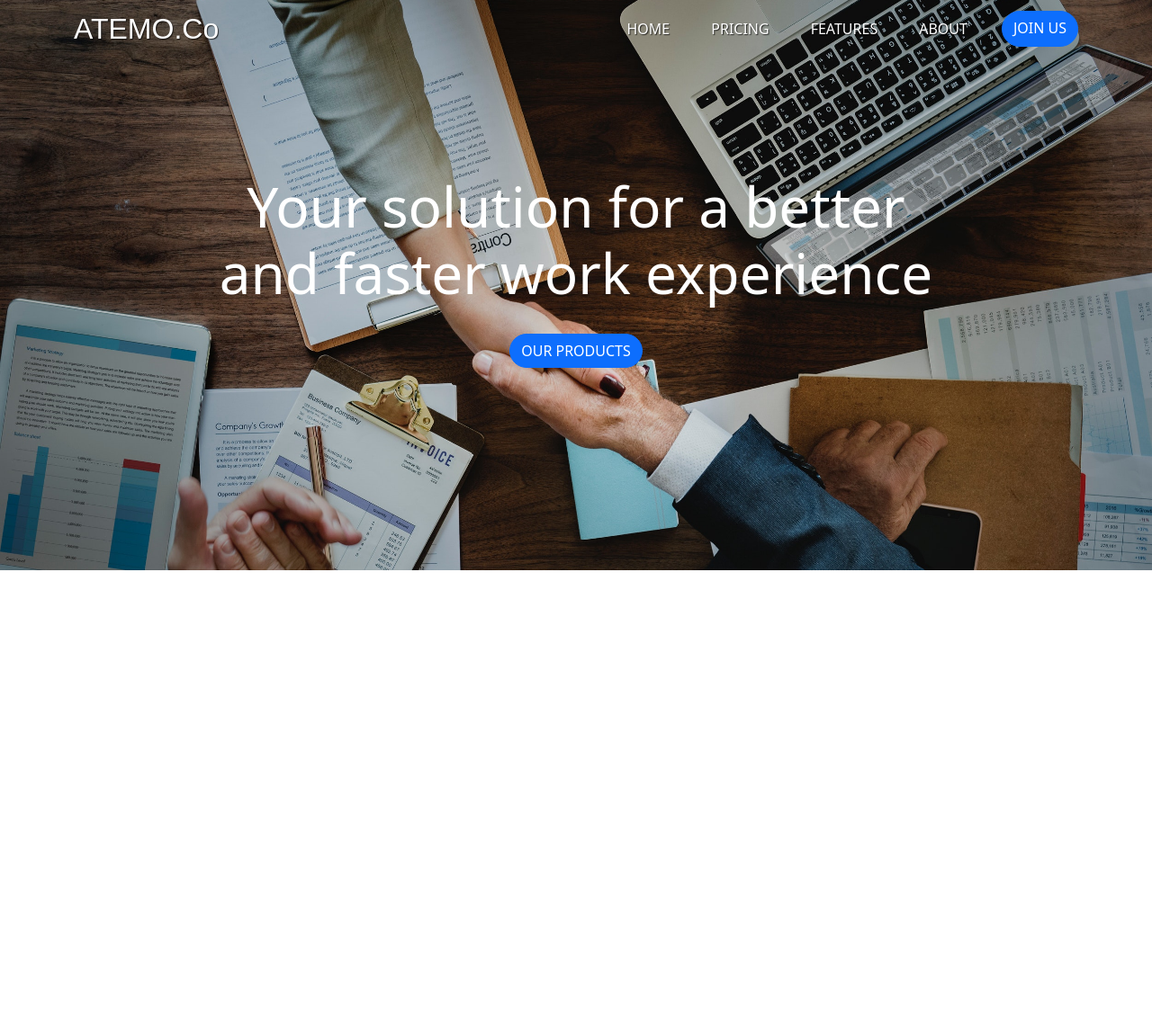
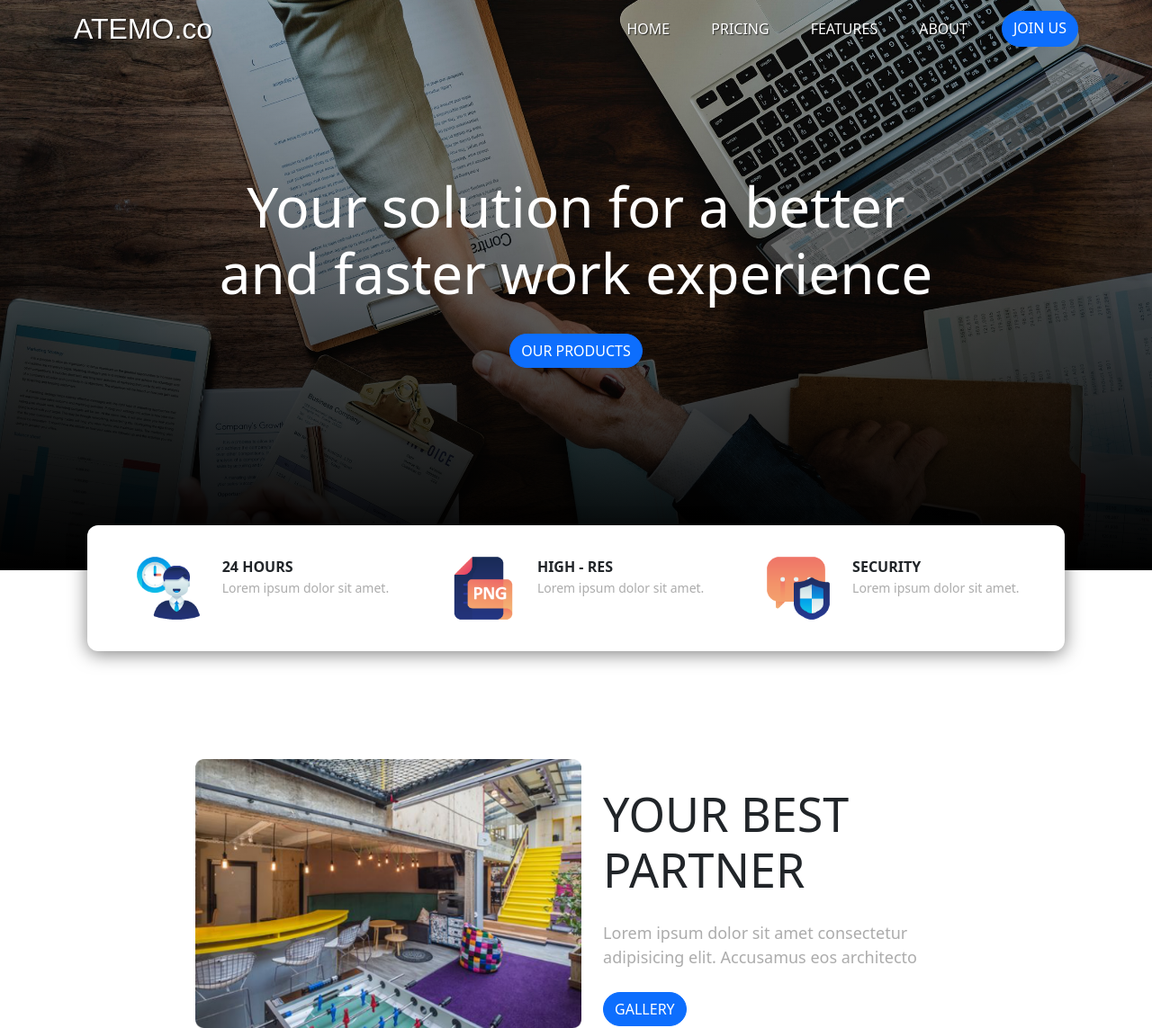
Before and after one commit to AgriAdhiatma24/landing-page, a website: page index.html in a window 1280 px wide. Shown: the part 5-1148 px from the top of the page at 90% size. Before the commit the page ends 800 px from the top, so only its background shows below. Drawn offline with nearby package versions, Linux system fonts and the light colour scheme; a web font is replaced by a local one.

Commit message:
add benefit and extra services

```diff
--- a/css/style.css
+++ b/css/style.css
@@ -1,4 +1,9 @@
 /* Navbar */
+
+.navbar {
+  position: relative;
+  z-index: 1;
+}
 
 .navbar-brand {
   font-family: "Viga", sans-serif;
@@ -17,6 +22,23 @@
   background-size: cover;
   height: 540px;
   text-align: center;
+  position: relative;
+}
+
+.jumbotron .container {
+  position: relative;
+  z-index: 1;
+}
+
+.jumbotron::after {
+  content: "";
+  display: block;
+  width: 100%;
+  height: 100%;
+  background-image: linear-gradient(to top, rgba(0, 0, 0, 1), rgba(0, 0, 0, 0));
+  position: absolute;
+  bottom: 0;
+  left: 0;
 }
 
 .jumbotron .container .display-4 {
@@ -30,8 +52,63 @@
 
 .jumbotron .container span {
   font-weight: 500;
+}
 
+/* Panel Info */
+.panel-info {
+  box-shadow: 0 3px 20px rgba(0, 0, 0, 0.5);
+  border-radius: 12px;
+  margin-top: -50px;
+  padding: 30px;
+  background-color: white;
+  position: relative;
+  z-index: 1;
 }
+
+.panel-info img {
+  width: 80px;
+  height: 80px;
+  margin-right: 20px;
+  margin-left: 20px;
+}
+
+.panel-info h4 {
+  font-size: 16px;
+  text-transform: uppercase;
+  font-weight: bold;
+  margin-top: 7px;
+}
+
+.panel-info p {
+  font-size: 14px;
+  color: #acacac;
+  margin-top: -5px;
+  font-weight: 200px;
+}
+
+/* Working Space */
+.workingspace {
+  margin-top: 120px;
+  text-align: center;
+}
+
+.workingspace h3{
+    font-size: 52px;
+    font-weight: 200;
+    text-transform: uppercase;
+    margin-top: 30px;
+}
+
+.workingspace h3 span {
+    font-weight:500 ;
+}
+
+.workingspace p {
+    font-size: 18px;
+    color: #acacac;
+    margin : 25px 0;
+}
+
 
 /* Media Queries */
 /* DESKTOP */
@@ -61,7 +138,15 @@
     height: 640px;
   }
 
-  .jumbotron .container .display-4{
+  .jumbotron .container .display-4 {
     font-size: 62px;
   }
+/*
+  .workingspace img {
+    margin-left: 250px;
+  } */
+
+  .workingspace {
+    text-align: left;
+  }
 }
--- a/index.html
+++ b/index.html
@@ -27,7 +27,7 @@
     <!-- Navbar Start -->
     <nav class="navbar navbar-expand-lg">
       <div class="container">
-        <a class="navbar-brand" href="#">ATEMO.Co</a>
+        <a class="navbar-brand" href="#">ATEMO.co</a>
         <button
           class="navbar-toggler"
           type="button"
@@ -65,6 +65,56 @@
     </div>
     <!-- Jumbotron End -->
 
+    <!-- Container Start -->
+    <!-- Panel Start-->
+    <div class="row justify-content-center">
+      <div class="col-10 panel-info">
+        <div class="row">
+          <div class="col-lg-4">
+            <img src="img/employee.png" alt="Employee" class="float-start" />
+            <h4>24 Hours</h4>
+            <p>Lorem ipsum dolor sit amet.</p>
+          </div>
+          <div class="col-lg-4">
+            <img src="img/hires.png" alt="High Res" class="float-start" />
+            <h4>High - Res</h4>
+            <p>Lorem ipsum dolor sit amet.</p>
+          </div>
+          <div class="col-lg-4">
+            <img src="img/security.png" alt="security" class="float-start" />
+            <h4>Security</h4>
+            <p>Lorem ipsum dolor sit amet.</p>
+          </div>
+        </div>
+      </div>
+    </div>
+    <!-- PANEL END -->
+
+    <!-- WORKING SPACE START -->
+    <div class="row justify-content-end workingspace">
+      <div class="col-10">
+        <div class="row">
+          <div class="col-lg-5">
+          <img
+            src="img/workingspace.png"
+            class="img-fluid"
+            alt="Working Space"
+          />
+        </div>
+        <div class="col-lg-5">
+          <h3>Your <span>Best</span> Partner</h3>
+          <p>
+            Lorem ipsum dolor sit amet consectetur adipisicing elit. Accusamus
+            eos architecto
+          </p>
+          <a class="btn btn-primary button-round" href="#">Gallery</a>
+        </div>
+      </div>
+      </div>
+    </div>
+    <!-- WORKING SPACE END -->
+    <!-- Container End -->
+
     <script
       src="https://cdn.jsdelivr.net/npm/bootstrap@5.3.0/dist/js/bootstrap.bundle.min.js"
       integrity="sha384-geWF76RCwLtnZ8qwWowPQNguL3RmwHVBC9FhGdlKrxdiJJigb/j/68SIy3Te4Bkz"
```
